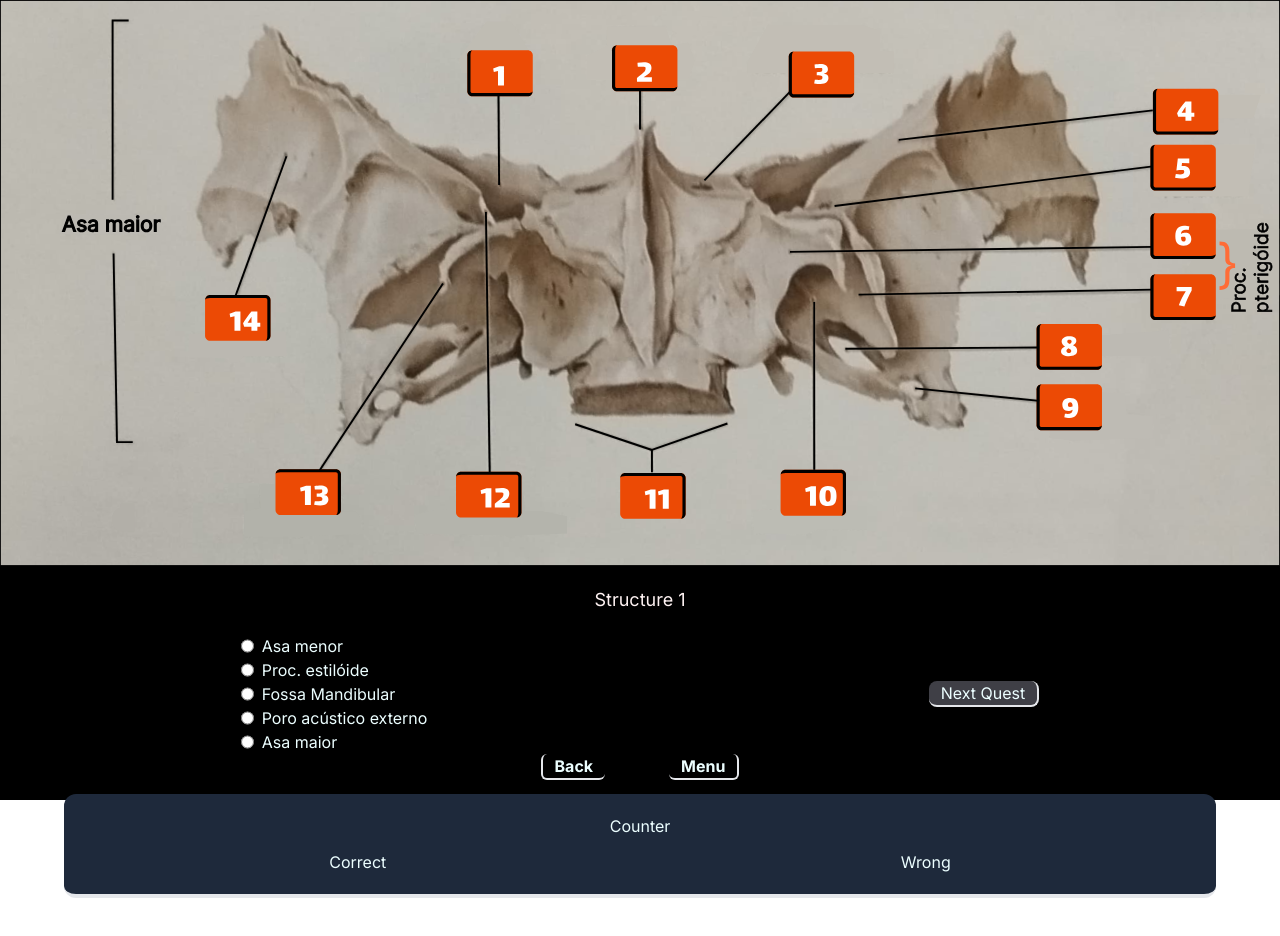
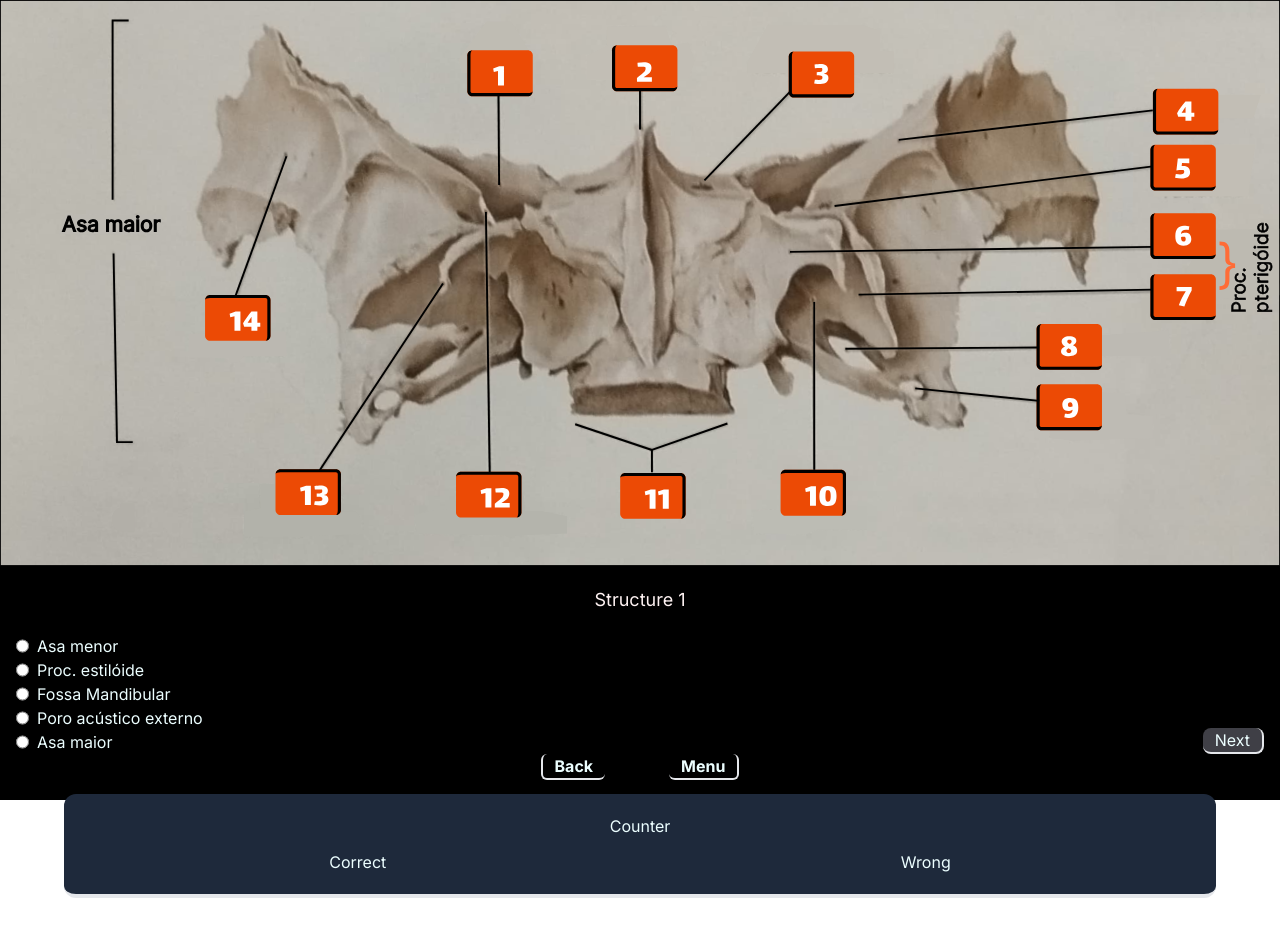
Before and after one commit to GreenProgramDev/odonto-anat-challenge, a Next.js app: page /menu/occipital/quiz4 in a window 1280 px wide. Built offline with nearby package versions, Linux system fonts and the light colour scheme.

Commit message:
chore: update text and router of quizs

```diff
--- a/src/app/menu/occipital/quiz1/page.tsx
+++ b/src/app/menu/occipital/quiz1/page.tsx
@@ -60,7 +60,7 @@ export default function Quiz1() {
                 <Image className='w-screen ' src={PageOne} alt="img" />
             {/* the tag h2 received component what render each structure*/}
                 <h2 className='text-red-50 text-lg text-center my-5'>{structureTitle}</h2>
-                <div className='grid grid-cols-3 grid-rows-1 w-screen '>
+                <div className='grid grid-cols-3 grid-rows-1 px-4 '>
                     <div className='grid grid-rows-5  col-span-2 '>
                      {/* options from quest received component what render four wrong and one correct*/}
                         {structure[structureIndex].map( (quest) => (<OptionsAnswer key={quest} name='option' >{quest}</OptionsAnswer>))}
--- a/src/app/menu/occipital/quiz2/page.tsx
+++ b/src/app/menu/occipital/quiz2/page.tsx
@@ -49,8 +49,8 @@ export default function Quiz2() {
 
    const structureTitle = `Structure ${structureIndex + 1}`
    const nextButtonText = structureIndex === structure.length - 1
-   ?   <Link className="" href="/menu/occipital/structure03">Next Quiz</Link>
-   : "Next Quest"
+   ?   <Link className="" href="/menu/occipital/quiz3">Next Quiz</Link>
+   : "Next"
 
 
 
@@ -61,17 +61,15 @@ export default function Quiz2() {
                 <Image className='w-screen ' src={PageOne} alt="img" />
             {/* the tag h2 received component what render each structure*/}
                 <h2 className='text-red-50 text-lg text-center my-5'>{structureTitle}</h2>
-                <div className='flex justify-around items-center px-5'>
-                    <div className='mr-10 pr-5'>
-            {/* options from quest received component what render four wrong and one correct*/}
-
-            <div>
-                {structure[structureIndex].map( (quest) => (<OptionsAnswer key={quest} name='option' >{quest}</OptionsAnswer>))}
-            </div>
-
-            </div>
-                <button className='text-cyan-50      my-6 p-3  h-5  bg-zinc-700 flex items-center text-center border-b-2 border-r-2 rounded-lg' onClick={handleNextQuest} type='button'>{nextButtonText}</button>
-            </div>
+                <div className='grid grid-cols-3 grid-rows-1 px-4 '>
+                    <div className='grid grid-rows-5  col-span-2 '>
+                     {/* options from quest received component what render four wrong and one correct*/}
+                        {structure[structureIndex].map( (quest) => (<OptionsAnswer key={quest} name='option' >{quest}</OptionsAnswer>))}
+                    </div>
+                    <div className='col-span-1 w-auto flex items-end justify-end flex-grow'>
+                        <button className='text-cyan-50 absolute  p-3  h-5  bg-zinc-700 flex items-center text- text-center border-b-2 border-r-2 rounded-lg' onClick={handleNextQuest} type='button'>{nextButtonText}</button>
+                    </div>
+                </div>
 
             <Counter />
 
--- a/src/app/menu/occipital/quiz3/page.tsx
+++ b/src/app/menu/occipital/quiz3/page.tsx
@@ -62,17 +62,15 @@ export default function Quiz3() {
                 <Image className='w-screen ' src={PageOne} alt="img" />
             {/* the tag h2 received component what render each structure*/}
                 <h2 className='text-red-50 text-lg text-center my-5'>{structureTitle}</h2>
-                <div className='flex justify-around items-center px-5'>
-                    <div className='mr-10 pr-5'>
-            {/* options from quest received component what render four wrong and one correct*/}
-
-            <div>
-                {structure[structureIndex].map( (quest) => (<OptionsAnswer key={quest} name='option' >{quest}</OptionsAnswer>))}
-            </div>
-
-            </div>
-                <button className='text-cyan-50 my-6 p-3  h-5  bg-zinc-700 flex items-center text-center border-b-2 border-r-2 rounded-lg' onClick={handleNextQuest} type='button'>{nextButtonText}</button>
-            </div>
+                <div className='grid grid-cols-3 grid-rows-1 px-4 '>
+                    <div className='grid grid-rows-5  col-span-2 '>
+                     {/* options from quest received component what render four wrong and one correct*/}
+                        {structure[structureIndex].map( (quest) => (<OptionsAnswer key={quest} name='option' >{quest}</OptionsAnswer>))}
+                    </div>
+                    <div className='col-span-1 w-auto flex items-end justify-end flex-grow'>
+                        <button className='text-cyan-50 absolute  p-3  h-5  bg-zinc-700 flex items-center text- text-center border-b-2 border-r-2 rounded-lg' onClick={handleNextQuest} type='button'>{nextButtonText}</button>
+                    </div>
+                </div>
 
             <Counter />
 
--- a/src/app/menu/occipital/quiz4/page.tsx
+++ b/src/app/menu/occipital/quiz4/page.tsx
@@ -57,7 +57,7 @@ export default function Quiz4() {
    const structureTitle = `Structure ${structureIndex + 1}`
    const nextButtonText = structureIndex === structure.length - 1
    ?   <Link className="" href="/menu">Finish</Link>
-   : "Next Quest"
+   : "Next"
 
 
 
@@ -68,17 +68,15 @@ export default function Quiz4() {
                 <Image className='w-screen ' src={PageOne} alt="img" />
             {/* the tag h2 received component what render each structure*/}
                 <h2 className='text-red-50 text-lg text-center my-5'>{structureTitle}</h2>
-                <div className='flex justify-around items-center px-5'>
-                    <div className='mr-10 pr-5'>
-            {/* options from quest received component what render four wrong and one correct*/}
-
-            <div>
-                {structure[structureIndex].map( (quest) => (<OptionsAnswer key={quest} name='option' >{quest}</OptionsAnswer>))}
-            </div>
-
-            </div>
-                <button className='text-cyan-50 my-6 p-3  h-5  bg-zinc-700 flex items-center text-center border-b-2 border-r-2 rounded-lg' onClick={handleNextQuest} type='button'>{nextButtonText}</button>
-            </div>
+                <div className='grid grid-cols-3 grid-rows-1 px-4 '>
+                    <div className='grid grid-rows-5  col-span-2 '>
+                     {/* options from quest received component what render four wrong and one correct*/}
+                        {structure[structureIndex].map( (quest) => (<OptionsAnswer key={quest} name='option' >{quest}</OptionsAnswer>))}
+                    </div>
+                    <div className='col-span-1 w-auto flex items-end justify-end flex-grow'>
+                        <button className='text-cyan-50 absolute  p-3  h-5  bg-zinc-700 flex items-center text- text-center border-b-2 border-r-2 rounded-lg' onClick={handleNextQuest} type='button'>{nextButtonText}</button>
+                    </div>
+                </div>
 
             <Counter />
 
```
